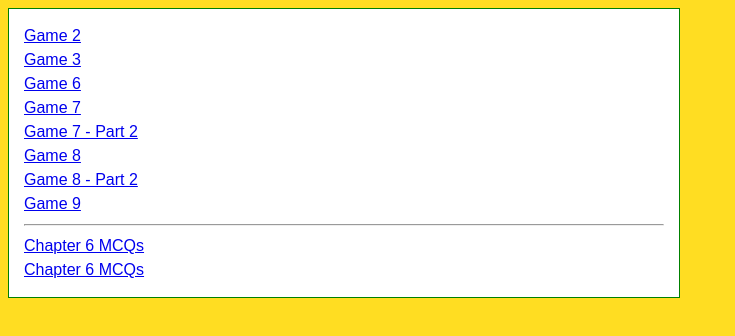
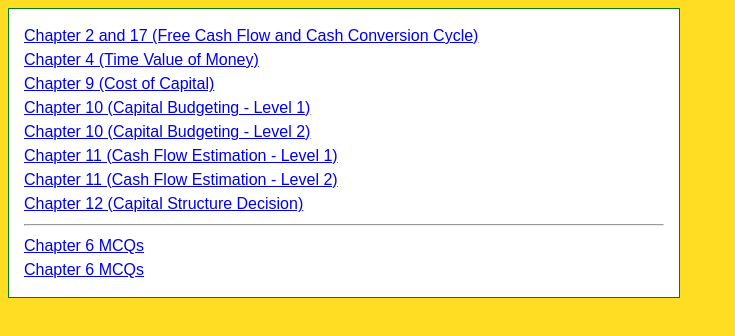
Before and after one commit to acctprog/acctprog.github.io, a plain HTML site: page index.html in a window 1280 px wide. Shown: the whole page, without its empty margins (0-735 px from the left). Drawn offline with Linux system fonts and the light colour scheme.

Commit message:
Update index.html

```diff
--- a/index.html
+++ b/index.html
@@ -1,14 +1,14 @@
 <html>
 
 <div class="d_boxed">
-  <a href="i2.html">Game 2</a><br>
-  <a href="i3.html">Game 3</a><br>
-  <a href="i6.html">Game 6</a><br>
-  <a href="i7.html">Game 7</a><br>
-  <a href="i72.html">Game 7 - Part 2</a><br>
-  <a href="i8.html">Game 8</a><br>
-  <a href="i82.html">Game 8 - Part 2</a><br>
-  <a href="i9.html">Game 9</a><br>
+  <a href="i2.html">Chapter 2 and 17 (Free Cash Flow and Cash Conversion Cycle)</a><br>
+  <a href="i3.html">Chapter 4 (Time Value of Money)</a><br>
+  <a href="i6.html">Chapter 9 (Cost of Capital)</a><br>
+  <a href="i7.html">Chapter 10 (Capital Budgeting - Level 1)</a><br>
+  <a href="i72.html">Chapter 10 (Capital Budgeting - Level 2)</a><br>
+  <a href="i8.html">Chapter 11 (Cash Flow Estimation - Level 1)</a><br>
+  <a href="i82.html">Chapter 11 (Cash Flow Estimation - Level 2)</a><br>
+  <a href="i9.html">Chapter 12 (Capital Structure Decision)</a><br>
   <hr>
   <a href="mchapter6.html">Chapter 6 MCQs</a><br>
   <a href="mcp-6.html">Chapter 6 MCQs</a><br>
```
